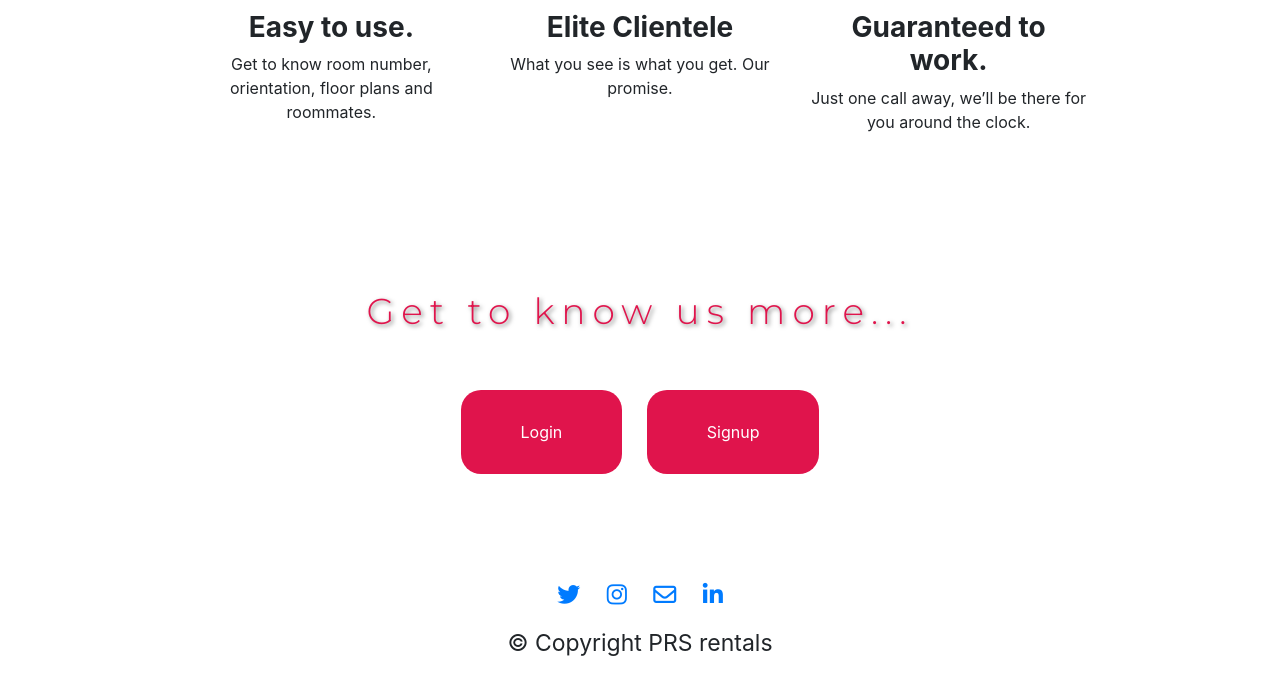
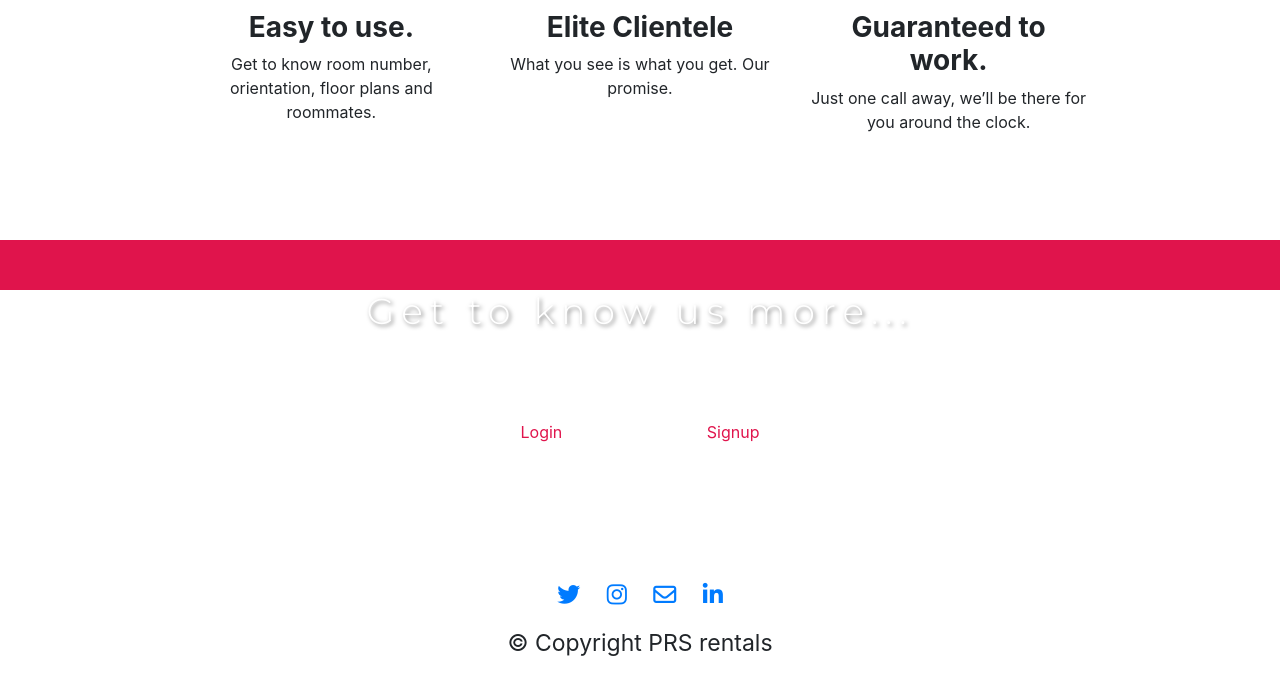
Before and after one commit to Saakshij4/flatrentals, a PHP site: page / in a window 1280 px wide. Shown: the part 1467-2140 px from the top of the page. Run offline with PHP 8.4, Linux system fonts and the light colour scheme; some libraries are stand-ins or nearby versions.

Commit message:
Update styles.css

```diff
--- a/styles.css
+++ b/styles.css
@@ -365,17 +365,18 @@ button {
 
 .button-container {
   text-align: center;
+
 }
 
 .button-link {
   display: inline-block;
   margin: 0 10px;
 }
-
+/* #E0144C; */
 .a {
   font-size: 16px;
-  background-color: #E0144C;
-  color: #ffffff;
+  background-color: white;
+  color:#E0144C;;
   border: none;
   padding: 30px 60px;
   border-radius: 20px;
@@ -389,15 +390,18 @@ button {
 }
 
 .flat-avlsec {
-  background-color: white;
-  color: #E0144C;
+  background-color: #E0144C;;
+  color: white;
   height: 50px;
   text-align: center;
   padding-top: 50px;
   margin-bottom: 100px;
   font-family: 'Montserrat', sans-serif;
 }
-
+.b{
+  background-color: #E0144C;
+  padding-bottom: 100px;
+}
 .flat-avlsec h1 {
   font-size: 36px;
   letter-spacing: 7px;
```
